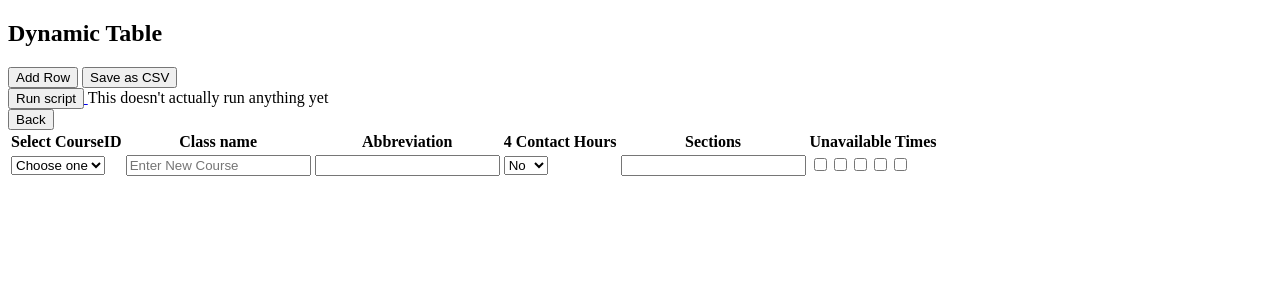
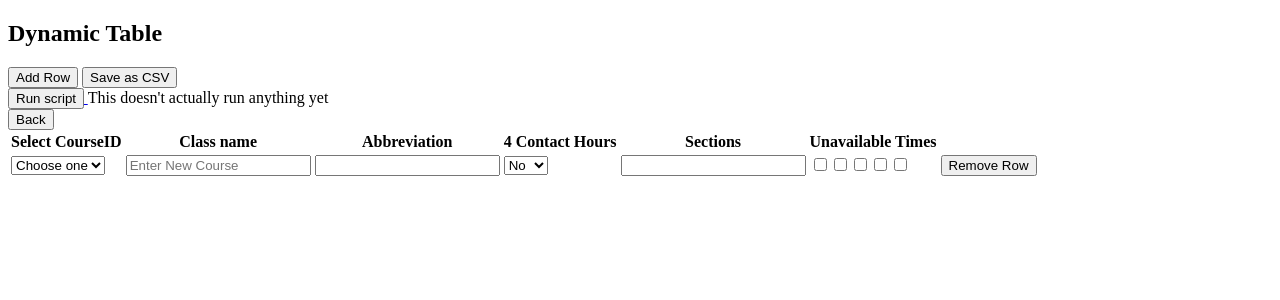
Before and after one commit to MuellMark/Course-Scheduler, a PHP site: page /dynamic_class_csv.php in a window 1280 px wide. Shown: the top 300 px of the page. Run offline with PHP 8.4, Linux system fonts and the light colour scheme.

Commit message:
Add remove button

```diff
--- a/src/dynamic_class_csv.php
+++ b/src/dynamic_class_csv.php
@@ -41,6 +41,8 @@
             var cell4 = row.insertCell(3);
             var cell5 = row.insertCell(4);
             var cell6 = row.insertCell(5);
+            var cellDelete = row.insertCell(6);
+
 
             /**
              * TODO There might be an easy way to implement this into the select row
@@ -77,7 +79,12 @@
                                 "<input type='checkbox' id='wednesday' name='wednesday' value='wednesday'>"+
                                 "<input type='checkbox' id='thursday' name='thursday' value='thursday'>"+
                                 "<input type='checkbox' id='friday' name='friday' value='friday'>";
+            cellDelete.innerHTML = '<button type="button" onclick="deleteRow(this)">Remove Row</button>';
 
+        }
+        function deleteRow(thisRow) {
+            var row = thisRow.parentNode.parentNode;
+            row.parentNode.removeChild(row);
         }
     </script>
 
```
